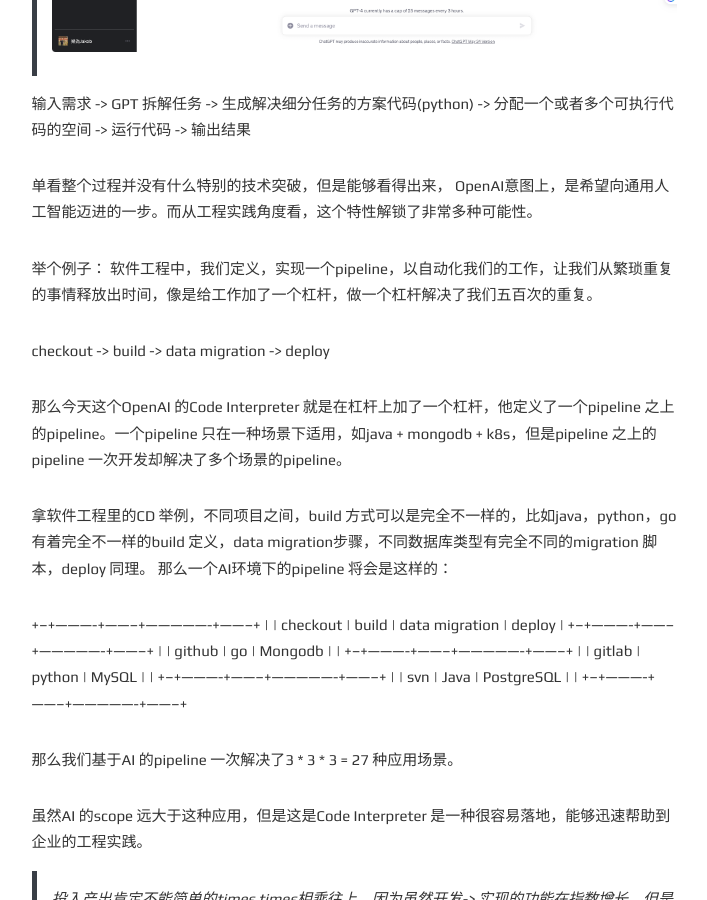
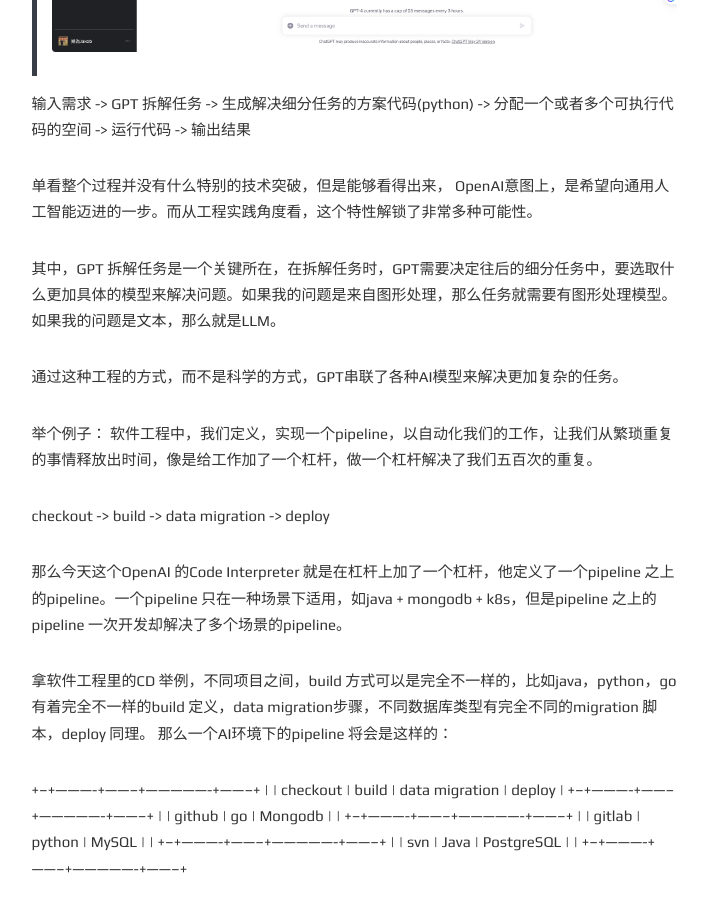
Before and after one commit to DavideBri/Gesko, a Jekyll site: the page built from _posts/2023-07-09-code-interpreter.md, in a window 1280 px wide and 900 px high, scrolled down 858 px. Shown: the whole window, without its empty margins (286-993 px from the left). Built offline with Jekyll 4.4.1, drawn with Linux system fonts in a browser that asks for light colours; comment, search, counter and statistics services are not loaded.

Commit message:
Code Interpreter

```diff
--- a/_posts/2023-07-09-code-interpreter.md
+++ b/_posts/2023-07-09-code-interpreter.md
@@ -18,6 +18,10 @@ Code Interpreter 是GPT 七月份上线的一个新特性，大致的思路是
 输入需求 -> GPT 拆解任务 -> 生成解决细分任务的方案代码(python) -> 分配一个或者多个可执行代码的空间 -> 运行代码 -> 输出结果
 
 单看整个过程并没有什么特别的技术突破，但是能够看得出来， OpenAI意图上，是希望向通用人工智能迈进的一步。而从工程实践角度看，这个特性解锁了非常多种可能性。
+
+其中，GPT 拆解任务是一个关键所在，在拆解任务时，GPT需要决定往后的细分任务中，要选取什么更加具体的模型来解决问题。如果我的问题是来自图形处理，那么任务就需要有图形处理模型。如果我的问题是文本，那么就是LLM。
+
+通过这种工程的方式，而不是科学的方式，GPT串联了各种AI模型来解决更加复杂的任务。
 
 举个例子：
 软件工程中，我们定义，实现一个pipeline，以自动化我们的工作，让我们从繁琐重复的事情释放出时间，像是给工作加了一个杠杆，做一个杠杆解决了我们五百次的重复。
```
